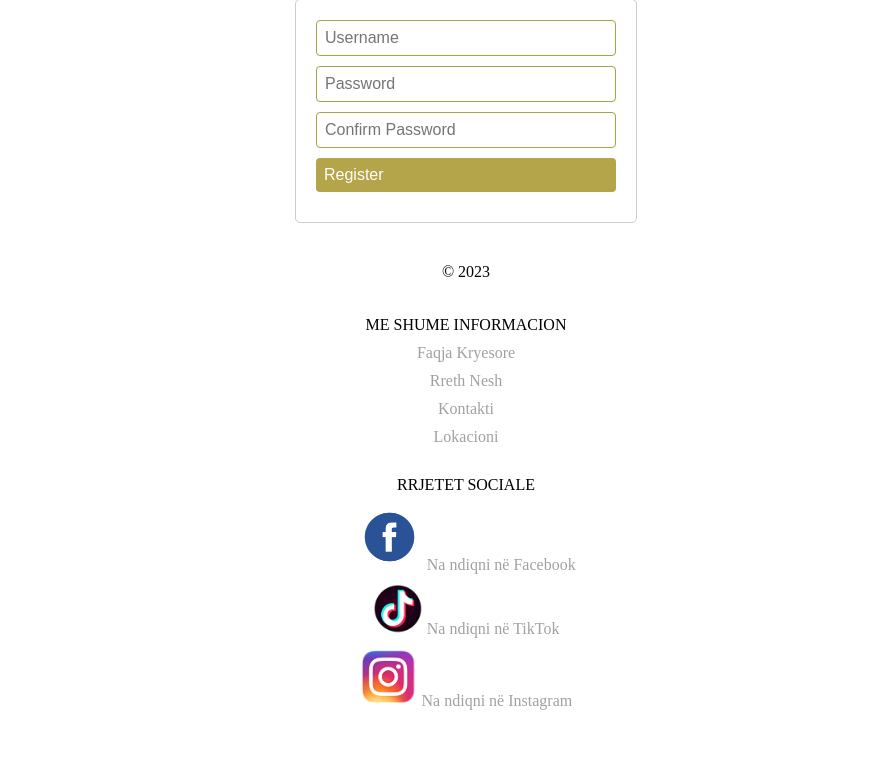
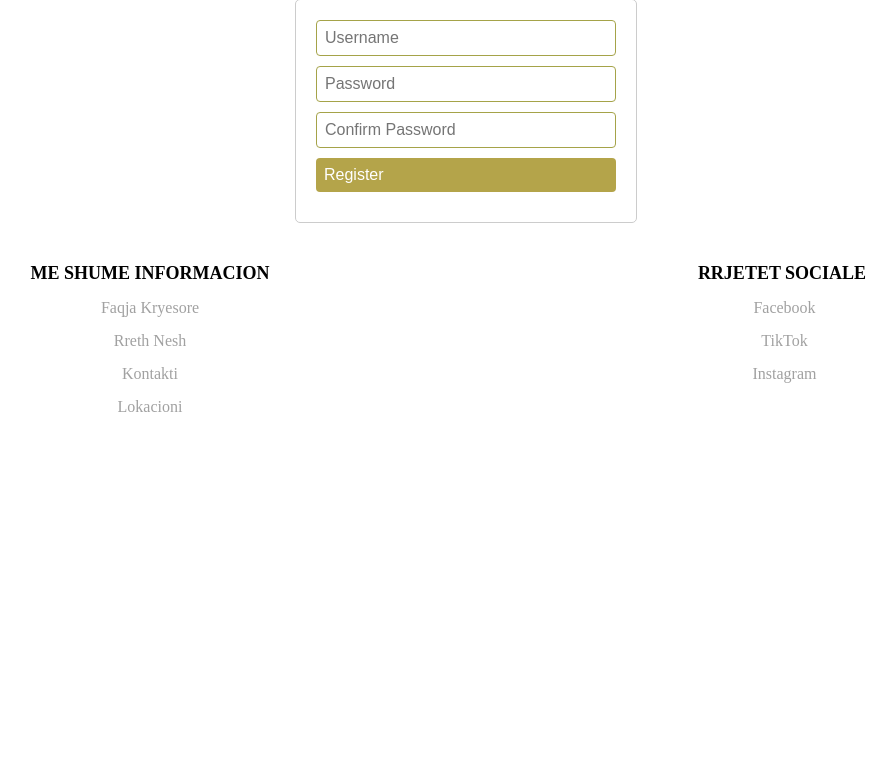
Before and after one commit to etnapireva/Furniture-Website, a PHP site: page /login.php in a window 1280 px wide. Shown: the part 347-1120 px from the top of the page, without its empty margins (174-1070 px from the left). After the commit the page ends 759 px from the top, so only its background shows below. Run offline with PHP 8.4, Linux system fonts and the light colour scheme.

Commit message:
modifkime

```diff
--- /dev/null
+++ b/footer.php
@@ -0,0 +1,85 @@
+<footer class="footer">
+        <div class="footer-content">
+            <div class="footer-section">
+                <span class="section-title">Me shume informacion</span>
+                <a href="main.php">Faqja Kryesore</a>
+                <a href="rrethnesh1.html">Rreth Nesh</a>
+                <a href="kontakti.html">Kontakti</a>
+                <a href="https://www.google.com/maps/place/Shopping+Center/@42.5804138,21.5791574,19.29z/data=!4m6!3m5!1s0x1354e97970c00001:0xe61bd806fd271c52!8m2!3d42.5801333!4d21.579156!16s%2Fg%2F11kj8__xrb?entry=ttu">Lokacioni</a>
+            </div>
+            <div class="footer-section">
+                <span class="section-title">Rrjetet sociale</span>
+                <a href="https://www.facebook.com/halitismofficial" class="social-icon"><i class="fab fa-facebook"></i> Facebook</a>
+                <a href="https://www.tiktok.com/@mobileriahaliti" class="social-icon"><i class="fab fa-tiktok"></i> TikTok</a>
+                <a href="https://www.instagram.com/haliti_s.m/?ref=www.localsbarguide.com&hl=da" class="social-icon"><i class="fab fa-instagram"></i> Instagram</a>
+            </div>
+        </div>
+        <style>/* Footer */
+.footer {
+  display: flex;
+  justify-content: space-between;
+  align-items: center;
+}
+
+.footer-content {
+  display: flex;
+  width: 100%;
+  margin-top: 20px;
+}
+
+.footer-section {
+  display: flex;
+  flex-direction: column;
+  align-items: center;
+  margin: 0 20px;
+}
+
+.section-title {
+  font-size: 18px;
+  font-weight: bold;
+  color: #000000;
+  text-transform: uppercase;
+  margin-bottom: 10px;
+}
+
+.footer-section a {
+  text-decoration: none;
+  color: #a1a1a1;
+  padding: 5px 10px;
+  margin-bottom: 5px;
+}
+
+.social-icon {
+  display: flex;
+  align-items: center;
+  color: #a1a1a1;
+}
+
+.social-icon i {
+  margin-right: 5px;
+}
+
+.copy {
+  margin-top: 20px;
+  font-size: 16px;
+  color: #000000;
+}
+
+
+
+@media only screen and (min-width: 768px) {
+  .footer-content {
+      justify-content: space-between;
+  }
+
+  .footer-section {
+      width: 50%;
+      text-align: left;
+  }
+
+  .footer-section:last-child {
+      flex-basis: 50%;
+      text-align: center;
+  }
+}</style>
+    </footer>
--- a/header.php
+++ b/header.php
@@ -12,11 +12,11 @@
     </div>
     <nav class="nav-container">
         <div class="labels">
-            <a href="main.html"></a>
+            <a href="main.php"></a>
             <a href="produktet.html">Produktet</a>
             <a href="rrethnesh1.html">Rreth nesh</a>
             <a href="kontakti.html">Na kontaktoni</a>
-            <a href="login.html">Kyquni</a>
+            <a href="login.php">Kyquni</a>
         </div>
     </nav>
 </header>
--- a/login.php
+++ b/login.php
@@ -122,9 +122,10 @@ if ($_SERVER["REQUEST_METHOD"] == "POST" && isset($_POST["loginUsername"]) && is
         }
 
     </style>
+    <?php include 'header.php'; ?>
 </head>
 <body>
-<?php include 'header.php'; ?>
+
 
     <div class="login-container">
         <form id="loginForm" method="post">
@@ -144,29 +145,9 @@ if ($_SERVER["REQUEST_METHOD"] == "POST" && isset($_POST["loginUsername"]) && is
     </div>
 
 
-
-    <footer class="footeri">
-
-           <div class="copy">&copy; 2023</div>
-
-           <div class="linksfooteri">
-             <div class="links">
-               <span>Me shume informacion</span>
-               <a href="main.html">Faqja Kryesore</a>
-               <a href="about.html">Rreth Nesh</a>
-               <a href="kontakti.html">Kontakti</a>
-               <a href="https://www.google.com/maps/place/Shopping+Center/@42.5804138,21.5791574,19.29z/data=!4m6!3m5!1s0x1354e97970c00001:0xe61bd806fd271c52!8m2!3d42.5801333!4d21.579156!16s%2Fg%2F11kj8__xrb?entry=ttu">Lokacioni </a>
-             </div>
-
-             <div class="links">
-               <span>Rrjetet sociale</span>
-               <a class="foto11"   href="https://www.facebook.com/halitismofficial"><img src="Facebook Logo.png" alt="" width="10%" height="5%"> Na ndiqni në Facebook</a>
-               <a class="foto11" href="https://www.tiktok.com/@mobileriahaliti"><img src="TikTok logo.png" alt="" width="8%" height="5%"> Na ndiqni në TikTok</a>
-               <a class="foto11" href="https://www.instagram.com/haliti_s.m/?ref=www.localsbarguide.com&hl=da"><img src="Instagram Logo.png" alt="" width="5%" height="5%"> Na ndiqni në Instagram</a>
-
-           </div>
-           </div>
-         </footer>
+<?php
+include 'footer.php';
+?>
 
 </body>
 </html>
```
Also changed, not shown: main.php (+4 -18 lines).
